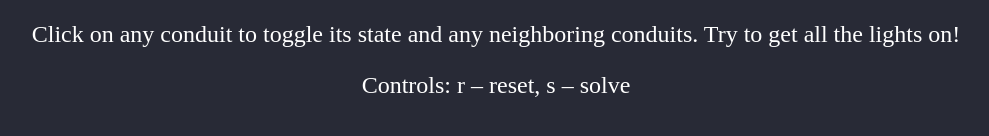
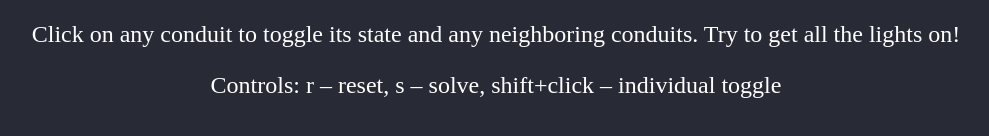
Before and after one commit to thedrdu/LightsOut, a plain HTML site: page index.html in a window 1280 px wide. Shown: the part 568-704 px from the top of the page, without its empty margins (144-1133 px from the left). Drawn offline with Linux system fonts and the light colour scheme.

Commit message:
update text

```diff
--- a/index.html
+++ b/index.html
@@ -38,7 +38,7 @@
         <div style="text-align: center; font-size: 24px; color: white">
             <p>Lights Out!</p>
             <p>Click on any conduit to toggle its state and any neighboring conduits. Try to get all the lights on!</p>
-            <p>Controls: r – reset, s – solve</p>
+            <p>Controls: r – reset, s – solve, shift+click – individual toggle</p>
         </div>
 
         <script src="./js/main.js"></script> <!--script has to be down here lol-->
```
